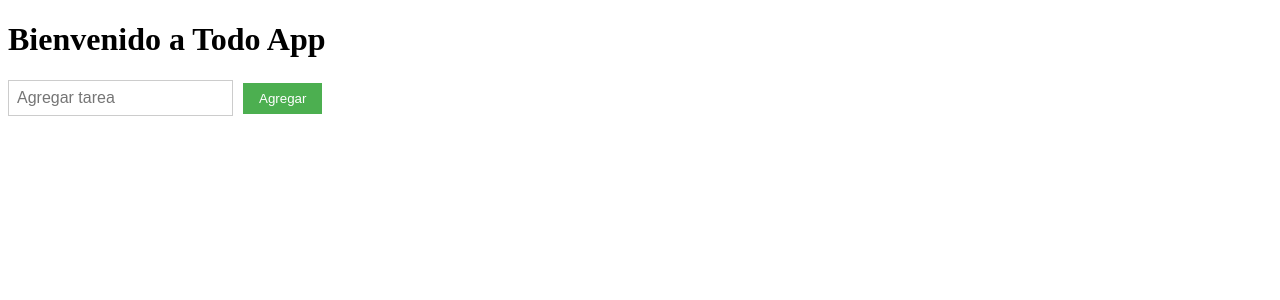
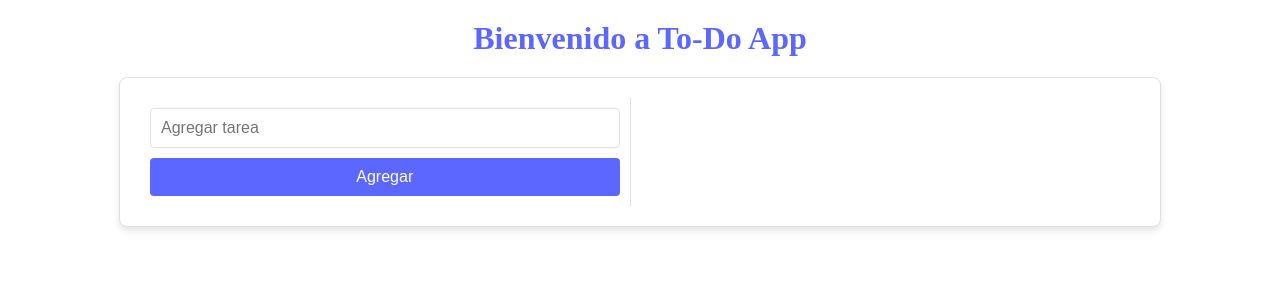
Before and after one commit to vincenzo2202/todo-app, an Angular app: page / in a window 1280 px wide. Shown: the top 300 px of the page. Built offline with nearby package versions, Linux system fonts and the light colour scheme.

Commit message:
[FEAT]  : added some styles

```diff
--- a/src/app/add-task/add-task.component.sass
+++ b/src/app/add-task/add-task.component.sass
@@ -1,16 +1,22 @@
 .add-task
-  input
-    padding: 8px
-    margin-right: 10px
-    border: 1px solid #ccc
-    font-size: 16px
+  display: flex
+  flex-direction: column
+  gap: 10px
 
-  button
-    padding: 8px 16px
-    background-color: #4CAF50
-    color: white
-    border: none
-    cursor: pointer
+input
+  padding: 10px
+  border: 1px solid #e0e0e0
+  border-radius: 4px
+  font-size: 1rem
 
-  button:hover
-    background-color: #45a049
+button
+  padding: 10px
+  font-size: 1rem
+  background-color: #5c67ff
+  color: white
+  border: none
+  border-radius: 4px
+  cursor: pointer
+
+  &:hover
+    background-color: #4b55e6
--- a/src/app/app.component.html
+++ b/src/app/app.component.html
@@ -1,4 +1,9 @@
-<h1>Bienvenido a Todo App</h1>
-<app-add-task (taskAdded)="onTaskAdded($event)"></app-add-task>
-<app-todo-list [tasks]="tasks"></app-todo-list>
-<router-outlet></router-outlet>
+<h1>Bienvenido a To-Do App</h1>
+<div class="app-container">
+    <div class="column left">
+        <app-add-task (taskAdded)="onTaskAdded($event)"></app-add-task>
+    </div>
+    <div class="column right">
+        <app-todo-list [tasks]="tasks"></app-todo-list>
+    </div>
+</div>
--- a/src/app/app.component.sass
+++ b/src/app/app.component.sass
@@ -1,6 +1,35 @@
+// General styles for the app
+body
+  font-family: Arial, sans-serif
+  margin: 0
+  padding: 0
+  background-color: #f9f9f9
+  color: #333
+
+h1
+  text-align: center
+  margin: 20px 0
+  font-size: 2rem
+  color: #5c67ff
+
 .app-container
-  max-width: 600px
-  margin: 0 auto
+  display: flex
+  justify-content: center
+  align-items: flex-start
+  gap: 20px
+  width: 90%
+  max-width: 1000px
+  margin: 20px auto
   padding: 20px
-  background-color: #f4f4f9
+  background-color: #ffffff
+  border: 1px solid #e0e0e0
   border-radius: 8px
+  box-shadow: 0 4px 6px rgba(0, 0, 0, 0.1)
+
+// Column styles
+.column
+  flex: 1
+  padding: 10px
+
+  &.left
+    border-right: 1px solid #e0e0e0
--- a/src/app/todo-list/todo-list.component.sass
+++ b/src/app/todo-list/todo-list.component.sass
@@ -1,20 +1,31 @@
+// Styles for TodoListComponent
 .todo-list
-  h2
-    font-size: 24px
-    margin-bottom: 20px
+  list-style: none
+  padding: 0
+  margin: 0
 
-  ul
-    list-style: none
-    padding: 0
+li
+  padding: 10px
+  margin: 5px 0
+  background-color: #f0f0f0
+  border-radius: 4px
+  display: flex
+  justify-content: space-between
+  align-items: center
 
-    li
-      display: flex
-      align-items: center
-      margin-bottom: 10px
-      font-size: 18px
+  &:hover
+    background-color: #e0e0e0
 
-      &.completed
-        text-decoration: line-through
+.task-text
+  font-size: 1rem
 
-      input[type='checkbox']
-        margin-right: 10px
+.delete-btn
+  background-color: #ff5c5c
+  border: none
+  padding: 5px 10px
+  color: white
+  border-radius: 4px
+  cursor: pointer
+
+  &:hover
+    background-color: #e65555
```
